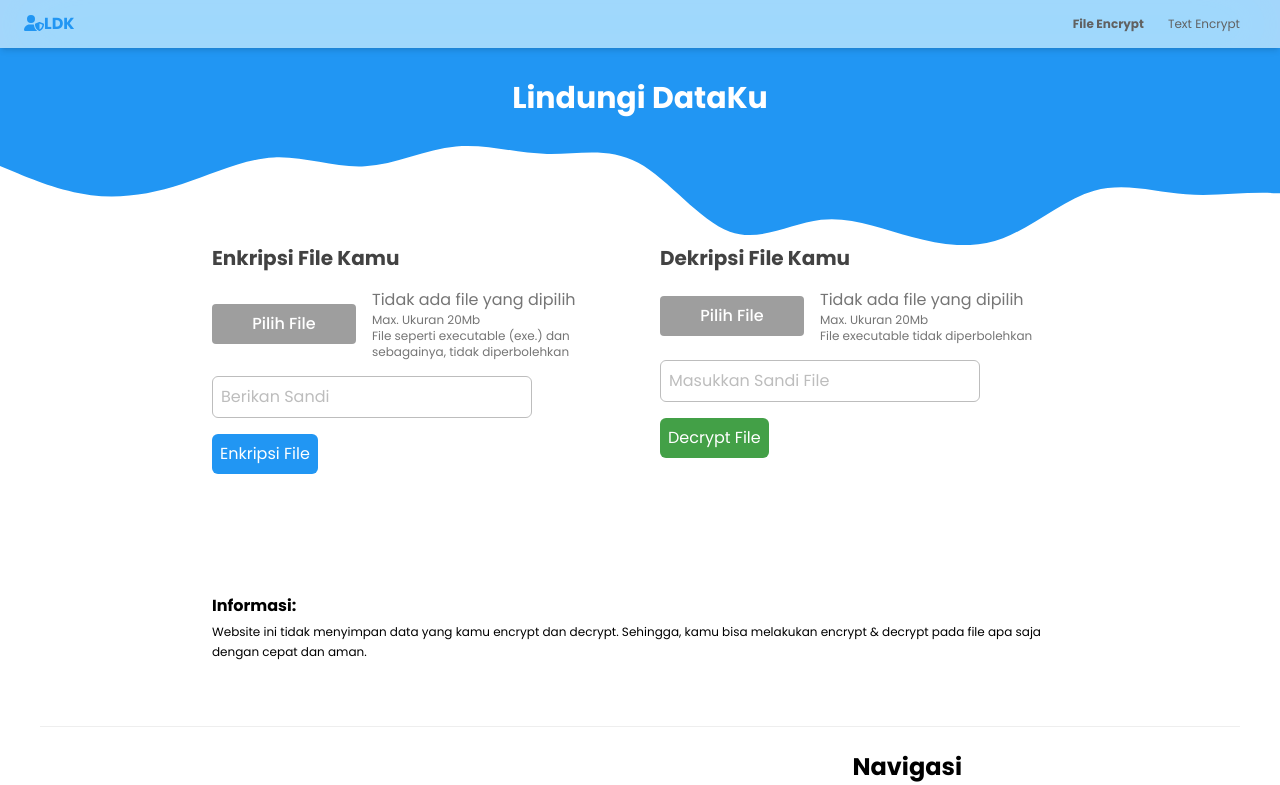
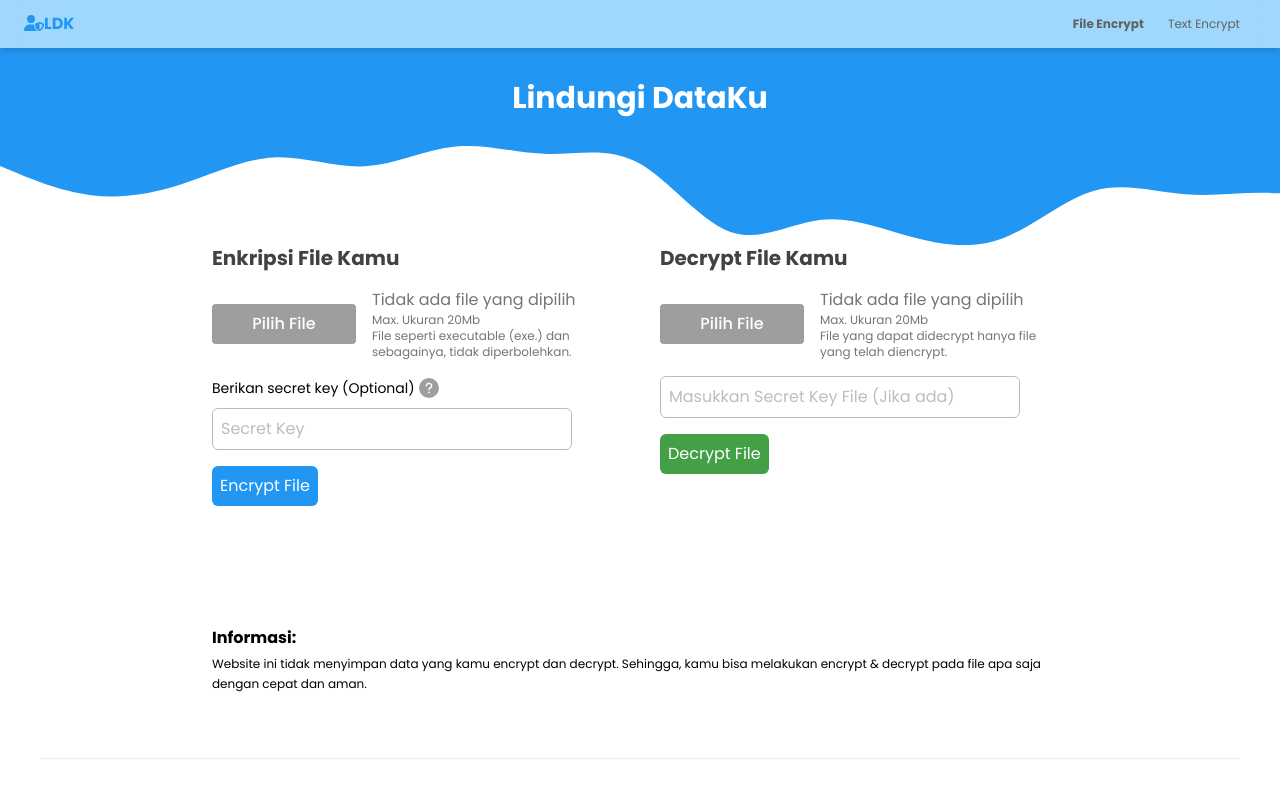
Before and after one commit to dadang-hawari/LindungiDataKu, a React (Vite) app: page / in a window 1280 px wide. Shown: the top 785 px of the page. Built offline with nearby package versions, Linux system fonts and the light colour scheme.

Commit message:
add component question mark

```diff
--- a/src/components/common/Footer.jsx
+++ b/src/components/common/Footer.jsx
@@ -18,7 +18,7 @@ const Footer = () => {
               Lindungi data kamu dengan cepat, aman dan gratis.
             </p>
           </div>
-          <div className="flex gap-14">
+          <div className="flex flex-wrap  sm:gap-14">
             <div className="mb-4 md:mb-0">
               <h3 className="text-2xl font-bold text-black mb-4">Navigasi</h3>
               <p className="my-2">
--- a/src/components/decrypt/FileDecrypt.jsx
+++ b/src/components/decrypt/FileDecrypt.jsx
@@ -37,7 +37,7 @@ function FileDecrypt() {
       ).toString(CryptoJS.enc.Utf8);
 
       if (!decrypted) {
-        return toast('File belum terenkripsi atau Password salah.', {
+        return toast('File belum terencrypt atau secret key salah.', {
           toastId: 'toastError',
           className: 'toast-error',
         });
@@ -56,7 +56,7 @@ function FileDecrypt() {
 
   return (
     <div className="w-full">
-      <h2 className="font-bold text-xl text-gray-800">Dekripsi File Kamu</h2>
+      <h2 className="font-bold text-xl text-gray-800">Decrypt File Kamu</h2>
       <div className="flex items-center space-x-4 my-4">
         <label
           htmlFor="fileInputDecrypt"
@@ -74,17 +74,19 @@ function FileDecrypt() {
           {file?.name ? file?.name : 'Tidak ada file yang dipilih'}
           <span className="block text-xs">Max. Ukuran 20Mb</span>
           <span className="block text-xs">
-            File executable tidak diperbolehkan{' '}
+            File yang dapat didecrypt hanya file yang telah diencrypt.
           </span>
         </span>
       </div>
-      <input
-        type="password"
-        value={password}
-        onChange={handlePasswordChange}
-        placeholder="Masukkan Sandi File"
-        className="outline-none border border-gray-400 rounded-md  p-2 focus:border-green-600 max-w-80 mr-4 w-full"
-      />
+      <div className="relative max-w-[360px] w-full">
+        <input
+          type="password"
+          value={password}
+          onChange={handlePasswordChange}
+          placeholder="Masukkan Secret Key File (Jika ada)"
+          className="outline-none border border-gray-400 rounded-md  p-2 focus:border-green-600 mr-4 w-full"
+        />
+      </div>
       <button
         onClick={handleDecrypt}
         className="bg-green-600 hover:bg-green-600 transition-colors duration-300 mt-4 text-white p-2 rounded-md"
--- a/src/components/encrypt/FileEncrypt.jsx
+++ b/src/components/encrypt/FileEncrypt.jsx
@@ -2,6 +2,7 @@ import React, { useState } from 'react';
 import CryptoJS from 'crypto-js';
 import { toast } from 'react-toastify';
 import { FontAwesomeIcon } from '@fortawesome/react-fontawesome';
+import QuestionMarkPass from './QuestionMarkPass';
 
 function FileEncrypt() {
   const [file, setFile] = useState(null);
@@ -22,6 +23,13 @@ function FileEncrypt() {
       'application/x-msdownload', // .exe files
       'application/x-ms-installer', // Windows installer
       'application/x-ms-application', // ClickOnce application
+      'application/vnd.microsoft.portable-executable', // Portable Executable (PE) format
+      'application/x-bat', // Batch files
+      'application/x-sh', // Shell script files
+      'application/x-csh', // C shell script files
+      'application/x-msdos-program', // MS-DOS executable
+      'application/x-com', // COM files
+      'application/x-ms-shortcut', // Windows shortcut files (.lnk)
     ];
 
     if (disallowedExecutables.includes(selectedFile?.type)) {
@@ -92,28 +100,35 @@ function FileEncrypt() {
             {file?.name ? file?.name : 'Tidak ada file yang dipilih'}
             <span className="block text-xs">Max. Ukuran 20Mb</span>
             <span className="block text-xs">
-              File seperti executable (exe.) dan sebagainya, tidak diperbolehkan{' '}
+              File seperti executable (exe.) dan sebagainya, tidak
+              diperbolehkan.
             </span>
           </span>
         </div>
-        <div className="w-full relative">
+        <div className="w-full max-w-[360px]">
+          <label htmlFor="passEncrypt" className="relative text-sm">
+            Berikan secret key (Optional)
+            <QuestionMarkPass />
+          </label>
           <input
+            id="passEncrypt"
             type="password"
             value={password}
             onChange={handlePasswordChange}
-            placeholder="Berikan Sandi"
-            className="outline-none border border-gray-400 rounded-md p-2 focus:border-blue-500 max-w-80 mr-4 w-full"
+            placeholder="Secret Key"
+            className="outline-none border block mt-2  border-gray-400 rounded-md p-2 focus:border-blue-500 mr-4 w-full"
           />
         </div>
+
         <button
           onClick={handleEncrypt}
           className="bg-blue-500 hover:bg-blue-600 transition-colors duration-300 mt-4 text-white p-2 rounded-md"
         >
-          Enkripsi File
+          Encrypt File
         </button>
         {encryptedFile && (
           <div>
-            <h3 className="mt-2">File Terenkripsi:</h3>
+            <h3 className="mt-2">File encrypt:</h3>
             <a
               href={encryptedFileUrl}
               download={`encrypt-${file?.name?.split('.')[0]}.txt`}
--- /dev/null
+++ b/src/components/encrypt/QuestionMarkPass.jsx
@@ -0,0 +1,29 @@
+import { faQuestion } from '@fortawesome/free-solid-svg-icons';
+import { FontAwesomeIcon } from '@fortawesome/react-fontawesome';
+import React, { useState } from 'react';
+
+export default function QuestionMarkPass() {
+  const [isHovered, setIsHovered] = useState(false);
+
+  return (
+    <div
+      className=" absolute w-fit h-fit rounded-full top-0 -right-6 "
+      onMouseEnter={() => setIsHovered(true)}
+      onMouseLeave={() => setIsHovered(false)}
+    >
+      <span className=" font-600   bg-gray-500 text-white rounded-full px-1 py-1 flex items-center text-xs">
+        <FontAwesomeIcon icon={faQuestion} className="h-3 w-3" />
+      </span>
+      <div
+        className={` ${
+          isHovered ? 'opacity-100 ' : 'opacity-0 scale-0 '
+        } transition-all absolute bottom-5 left-0 w-56 overflow-auto bg-blue-400 text-white  shadow-[0_0_5px_0_rgb(0,0,0,0.3)] px-2 rounded-md`}
+      >
+        <p className="text-[11px] my-2 text-center font-medium">
+          Gunakan secret key untuk menjaga data lebih aman, secret key ini
+          digunakan untuk melakukan decrypt file yang telah diencrypt.
+        </p>
+      </div>
+    </div>
+  );
+}
```
